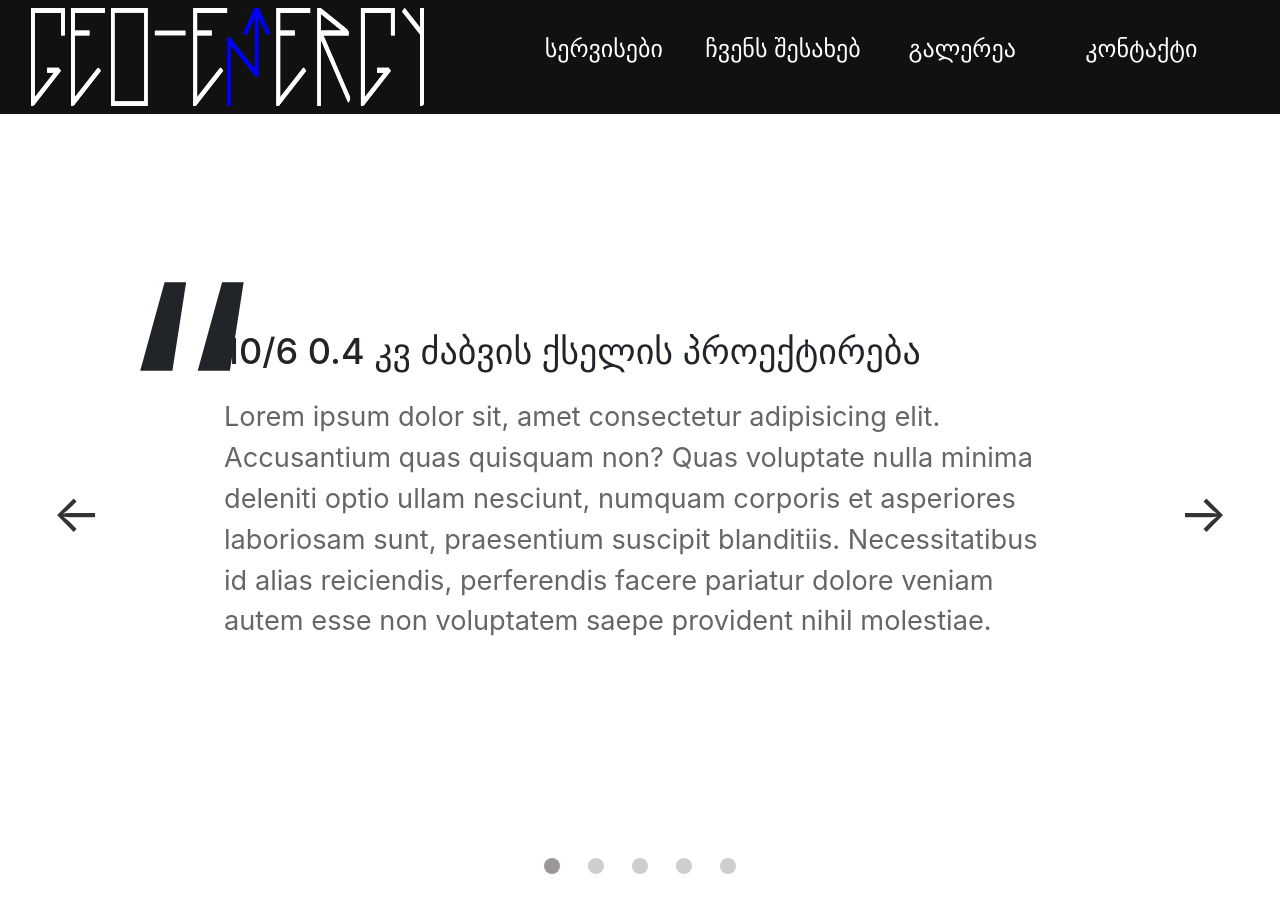
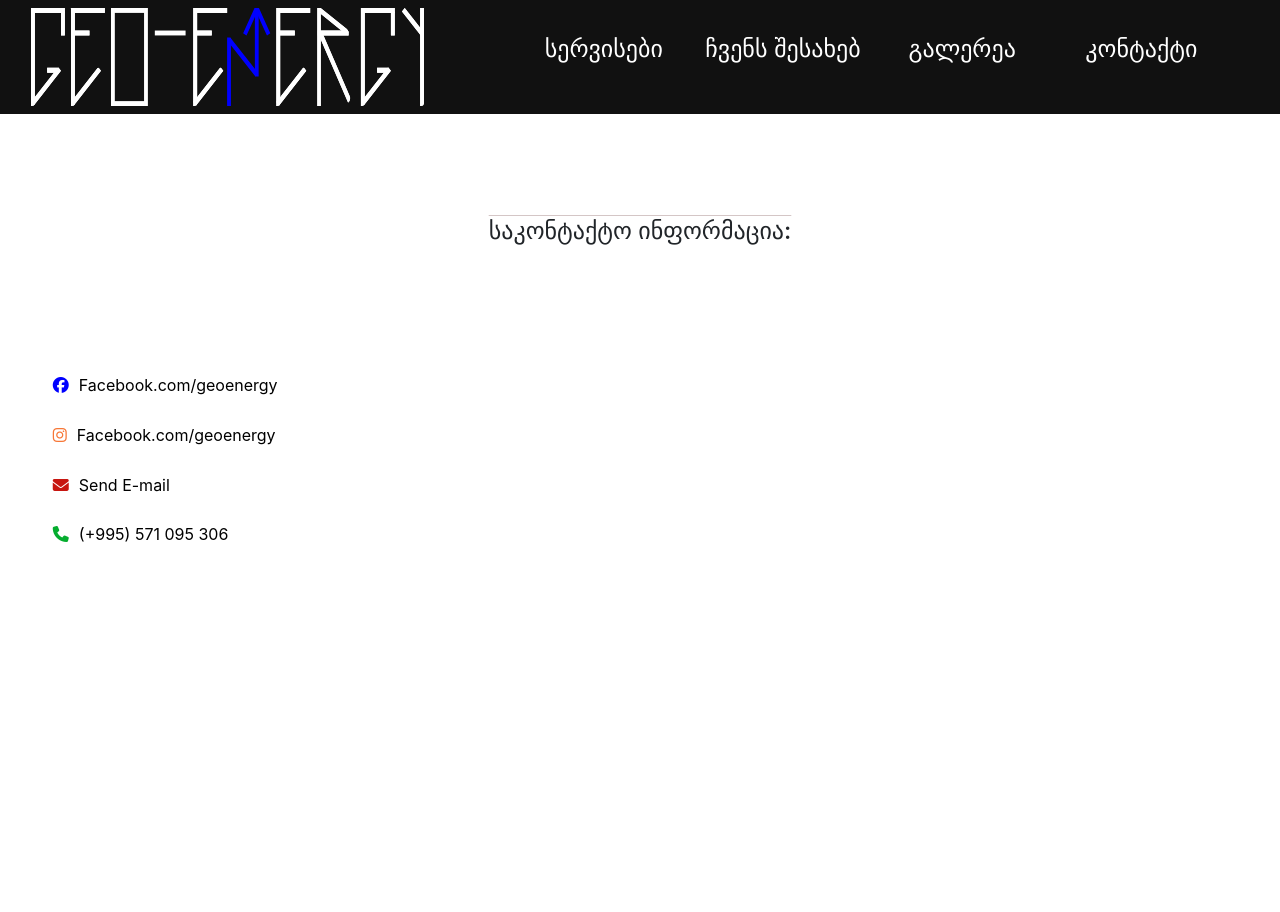
Before and after one commit to Alim1899/geoenergy, a plain HTML site: page index.html in a window 1280 px wide. After the commit the page ends 800 px from the top, so only its background shows below. Drawn offline with nearby package versions, Linux system fonts and the light colour scheme.

Commit message:
Added contact page

```diff
--- /dev/null
+++ b/contact.css
@@ -0,0 +1,52 @@
+.hidden{
+    display: none;
+  }
+
+  /* Styling contact page header - mobile first */
+  .contact{
+    width: 100%;
+margin-top: 8vw;
+
+  }
+  .contact-head{
+    text-decoration:overline 1px rgb(212, 198, 198);
+    text-align: center;
+    font-size: 1.5rem;
+  }
+
+
+  /* Styling icons */
+  .fa-facebook{
+    color: blue;
+  }
+   .fa-instagram{
+    color: #F77737;
+  }
+  .fa-envelope{
+    color: #c71610;
+  }
+  .fa-phone{
+    color:#05ad2f ;
+  }
+  /* ///////////////// */
+
+/* Styling contact list links */
+  .contact-list-item{
+    text-align: left;
+    margin-left: 1vw;
+    margin-top: 2vw;
+  }
+
+  .contact-ul{
+    margin-top: 10vw;
+    list-style-type: none;
+  }
+  .contact-ul>li>a{
+    color: black;
+  }
+  .icon{
+    margin-right: 10px;
+  }
+  .contact-ul>li>a:hover{
+    opacity:0.7
+  }
--- a/index.html
+++ b/index.html
@@ -6,6 +6,8 @@
     <meta name="viewport" content="width=device-width, initial-scale=1.0 shrink-to-fit=no">
     <link rel="stylesheet" href="styles.css" type="text/css">
     <link rel="stylesheet" href="navbarCSS.css" type="text/css">
+    <link rel="stylesheet" href="contact.css" type="text/css">
+
 
     <title>Geoenergy</title>
     <link rel="stylesheet" href="https://cdn.jsdelivr.net/npm/bootstrap@4.0.0/dist/css/bootstrap.min.css" integrity="sha384-Gn5384xqQ1aoWXA+058RXPxPg6fy4IWvTNh0E263XmFcJlSAwiGgFAW/dAiS6JXm" crossorigin="anonymous">
@@ -29,13 +31,13 @@
         <li class="text-center option"><a class="list-item" href="">სერვისები</a></li>
         <li class="text-center option"><a class="list-item" href="">ჩვენს შესახებ</a></li>
         <li class="text-center option"><a class="list-item" href="">გალერეა</a></li>
-        <li class="text-center option"><a class="list-item" href="">კონტაქტი</a></li>
+        <li class="text-center option"><a class="list-item" href="#contact">კონტაქტი</a></li>
      </ul>
         </div>
     </nav>
 <!-- Slidebar -->
 
-<div class="slider">
+<div class="slider hidden">
     <div class="slide slide--1">
       <div class="testimonial">
         <h5 class="testimonial__header">10/6 0.4 კვ ძაბვის ქსელის პროექტირება</h5>
@@ -118,6 +120,27 @@
   </div>
 
 
+  <div class="contact" id="contact">
+    <h2 class="contact-head">საკონტაქტო ინფორმაცია:</h2>
+    <div class="contact-items">
+      <ul class="contact-ul">
+        <li class="contact-list-item"><a href="facebook.com/geoenergy" class="facebook"><i class="fa-brands icon fa-facebook"></i>Facebook.com/geoenergy</a>
+        </li>
+        <li class="contact-list-item">
+               <a href="facebook.com/geoenergy" class="instagram"><i class="fa-brands icon fa-instagram"></i>Facebook.com/geoenergy</a>
+        </li>
+        <li class="contact-list-item">
+          <a href="mailto:geoenergy@gmail.com" class="email"><i class="fa-solid icon fa-envelope"></i>Send E-mail </a>
+        </li>
+        <li class="contact-list-item"><a href="tel:(+995)571095306" class="phone"><i class="fa-solid icon fa-phone"></i>(+995) 571 095 306</a></li>
+      </ul>
+
+
+    </div>
+
+  </div>
+
+  <script src="https://kit.fontawesome.com/4d0d4da3d9.js" crossorigin="anonymous"></script>
     <script src="https://code.jquery.com/jquery-3.2.1.slim.min.js" integrity="sha384-KJ3o2DKtIkvYIK3UENzmM7KCkRr/rE9/Qpg6aAZGJwFDMVNA/GpGFF93hXpG5KkN" crossorigin="anonymous"></script>
 <script src="https://cdn.jsdelivr.net/npm/popper.js@1.12.9/dist/umd/popper.min.js" integrity="sha384-ApNbgh9B+Y1QKtv3Rn7W3mgPxhU9K/ScQsAP7hUibX39j7fakFPskvXusvfa0b4Q" crossorigin="anonymous"></script>
 <script src="https://cdn.jsdelivr.net/npm/bootstrap@4.0.0/dist/js/bootstrap.min.js" integrity="sha384-JZR6Spejh4U02d8jOt6vLEHfe/JQGiRRSQQxSfFWpi1MquVdAyjUar5+76PVCmYl" crossorigin="anonymous"></script>
--- a/navbarCSS.css
+++ b/navbarCSS.css
@@ -171,18 +171,57 @@
 
   }
 
-  @media (min-width:576px) and (max-width:768px){
 
 
+  .hidden{
+    display: none;
+  }
+
+  /* Styling contact page header - mobile first */
+  .contact{
+    width: 100%;
+margin-top: 8vw;
+
+  }
+  .contact-head{
+    text-decoration:overline 1px rgb(212, 198, 198);
+    text-align: center;
+    font-size: 1.5rem;
+  }
 
 
+  /* Styling icons */
+  .fa-facebook{
+    color: blue;
+  }
+   .fa-instagram{
+    color: #F77737;
+  }
+  .fa-envelope{
+    color: #c71610;
+  }
+  .fa-phone{
+    color:#05ad2f ;
+  }
+  /* ///////////////// */
 
+/* Styling contact list links */
+  .contact-list-item{
+    text-align: left;
+    margin-left: 1vw;
+    margin-top: 2vw;
+  }
 
-
-
-
+  .contact-ul{
+    margin-top: 10vw;
+    list-style-type: none;
   }
-  @media (min-width:769px) and (max-width:992px){}
-  @media (min-width:993px) and (max-width:1200px){}
-  @media(min-width:1201px) and (max-width:1592px){}
-  @media (min-width:1593px) and (max-width:15000px) {}
+  .contact-ul>li>a{
+    color: black;
+  }
+  .icon{
+    margin-right: 10px;
+  }
+  .contact-ul>li>a:hover{
+    opacity:0.7
+  }
--- a/styles.css
+++ b/styles.css
@@ -60,14 +60,18 @@ body{
       display: block;
       top:8px;
       right: 0;
-      width: 35%;
+      width: 55%;
+      text-align: center;
       overflow: hidden;
-      background-color:#111;
+      font-weight: 900;
+      opacity: 0.9;
+      background-color:black;
       border-bottom-left-radius: 20px;
       border-bottom-right-radius:20px;
     }
     .list-item{
       font-size: 1.3rem;
+
     }
     .list-item:hover{
       opacity: 0.7;
```
